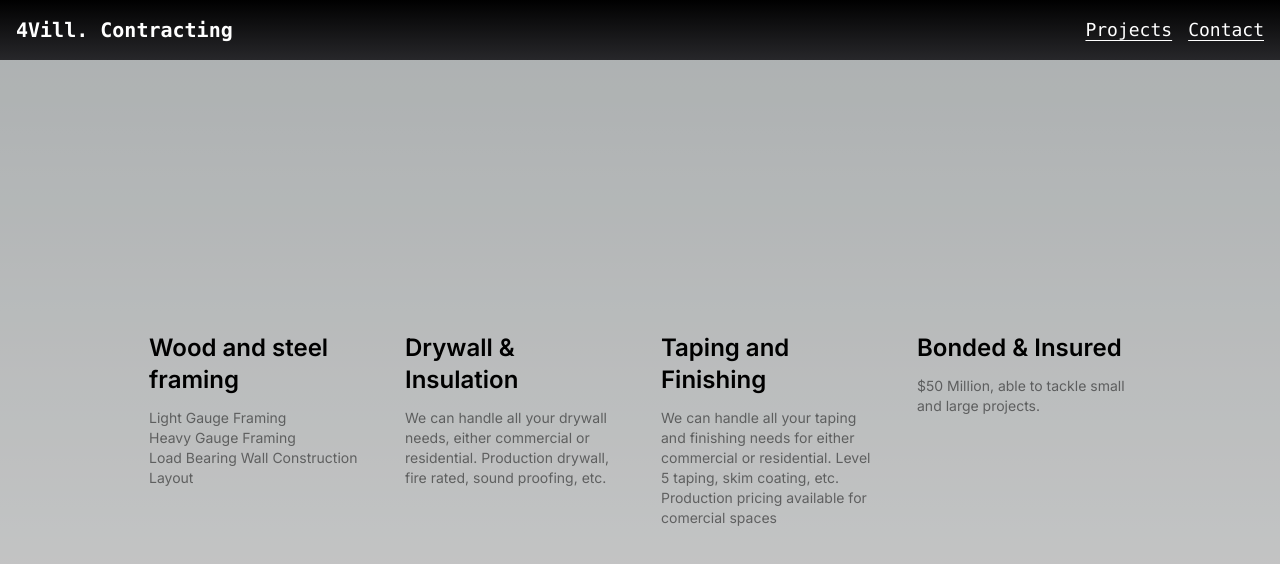
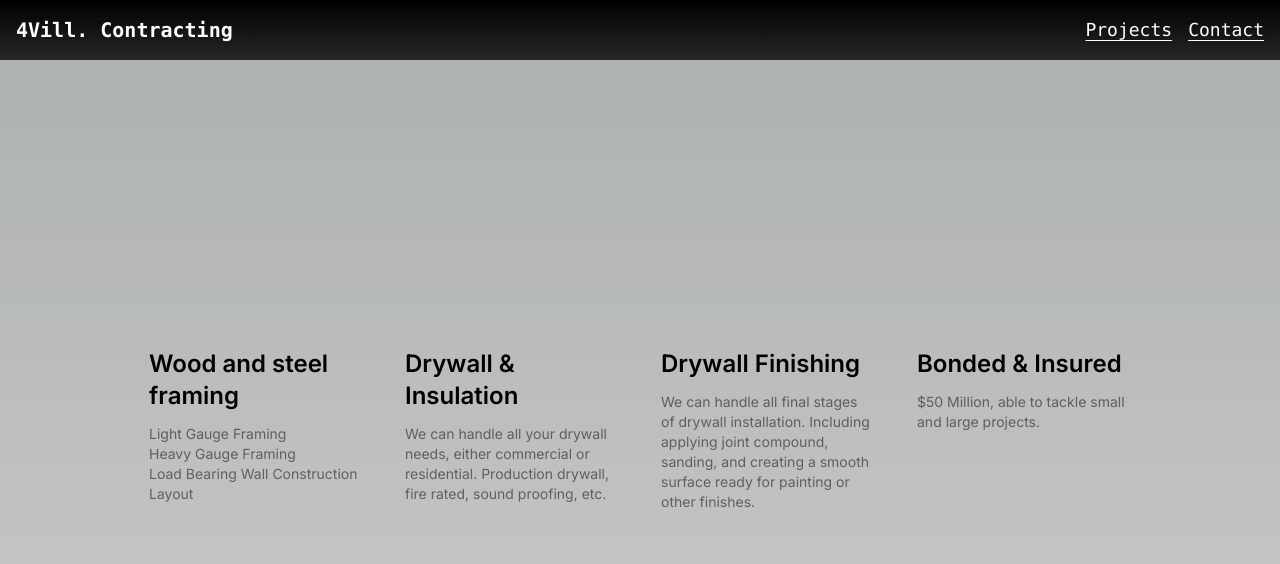
Before and after one commit to marcelchelo/4vill, a Next.js app: page / in a window 1280 px wide. Shown: the top 564 px of the page. Built offline with nearby package versions, Linux system fonts and the light colour scheme.

Commit message:
explained what we do

```diff
--- a/app/page.tsx
+++ b/app/page.tsx
@@ -58,13 +58,12 @@ export default function Home() {
             rel="noopener noreferrer"
           >
             <h2 className={`mb-3 text-2xl font-semibold`}>
-              Taping and Finishing{' '}
+              Drywall Finishing{' '}
 
             </h2>
             <p className={`m-0 max-w-[30ch] text-sm opacity-50`}>
-              We can handle all your taping and finishing needs for either commercial or residential.
-              Level 5 taping, skim coating, etc.
-              Production pricing available for comercial spaces
+              We can handle all final stages of drywall installation. Including applying joint compound, sanding, and creating a smooth surface ready for painting or other finishes.
+
             </p>
           </a>
 
```
